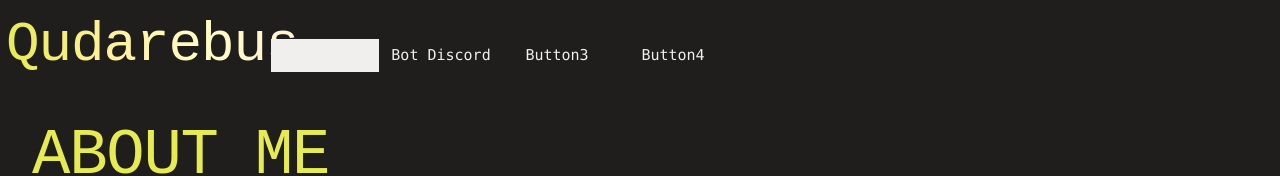
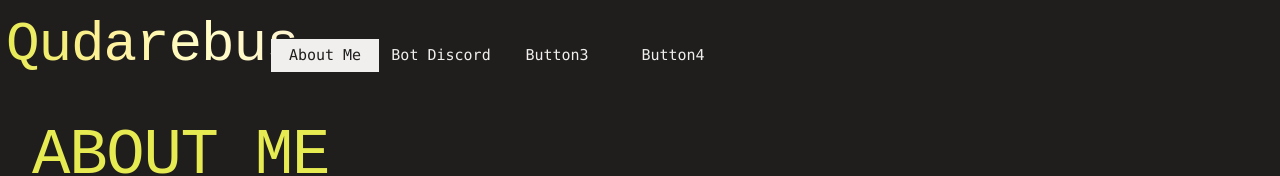
Before and after one commit to intis8792-design/web-test-quda, a React (Vite) app: page /about-me in a window 1280 px wide. Shown: the top 176 px of the page. Built offline with nearby package versions, Linux system fonts and the light colour scheme; a web font is replaced by a local one.

Commit message:
FIX-NAV-TEXT: drop text-[#f1eeee] from navItemBase (conflicted with NAV_ACTIVE text-[#201d1d] at equal specificity -> cream-on-white invisible); idle color now solely via NAV_IDLE

```diff
--- a/src/components/Header.jsx
+++ b/src/components/Header.jsx
@@ -7,7 +7,7 @@ const NAV_IDLE = 'bg-transparent text-[#f1eeee]'
 const NAV_ACTIVE = 'bg-[#f1eeee] text-[#201d1d]'
 
 const navItemBase =
-  'flex h-[33px] w-[108px] items-center justify-center whitespace-nowrap border-0 px-0 text-center text-[#f1eeee] hover:bg-[#f1eeee] hover:text-[#201d1d] max-[700px]:h-[28px] max-[700px]:w-[25%] max-[700px]:overflow-hidden max-[700px]:text-ellipsis'
+  'flex h-[33px] w-[108px] items-center justify-center whitespace-nowrap border-0 px-0 text-center hover:bg-[#f1eeee] hover:text-[#201d1d] max-[700px]:h-[28px] max-[700px]:w-[25%] max-[700px]:overflow-hidden max-[700px]:text-ellipsis'
 
 function Header() {
   return (
```
